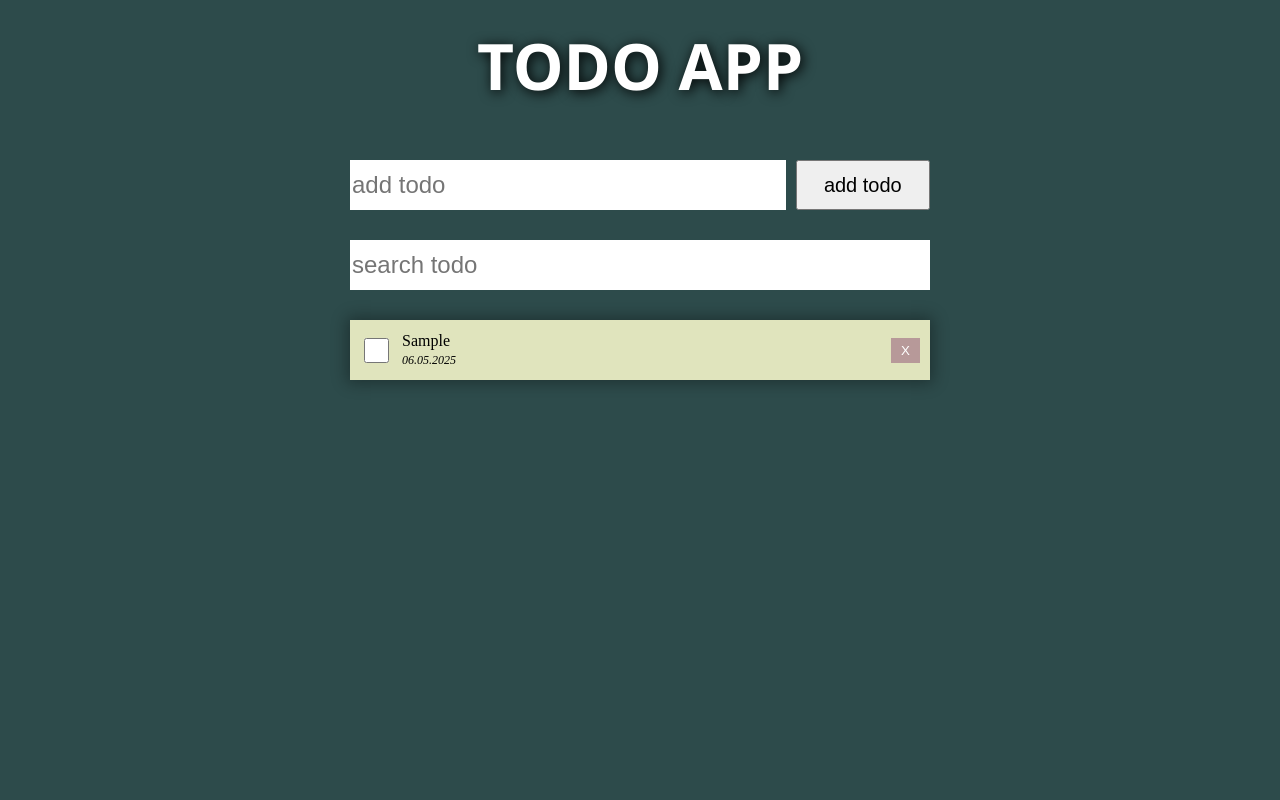
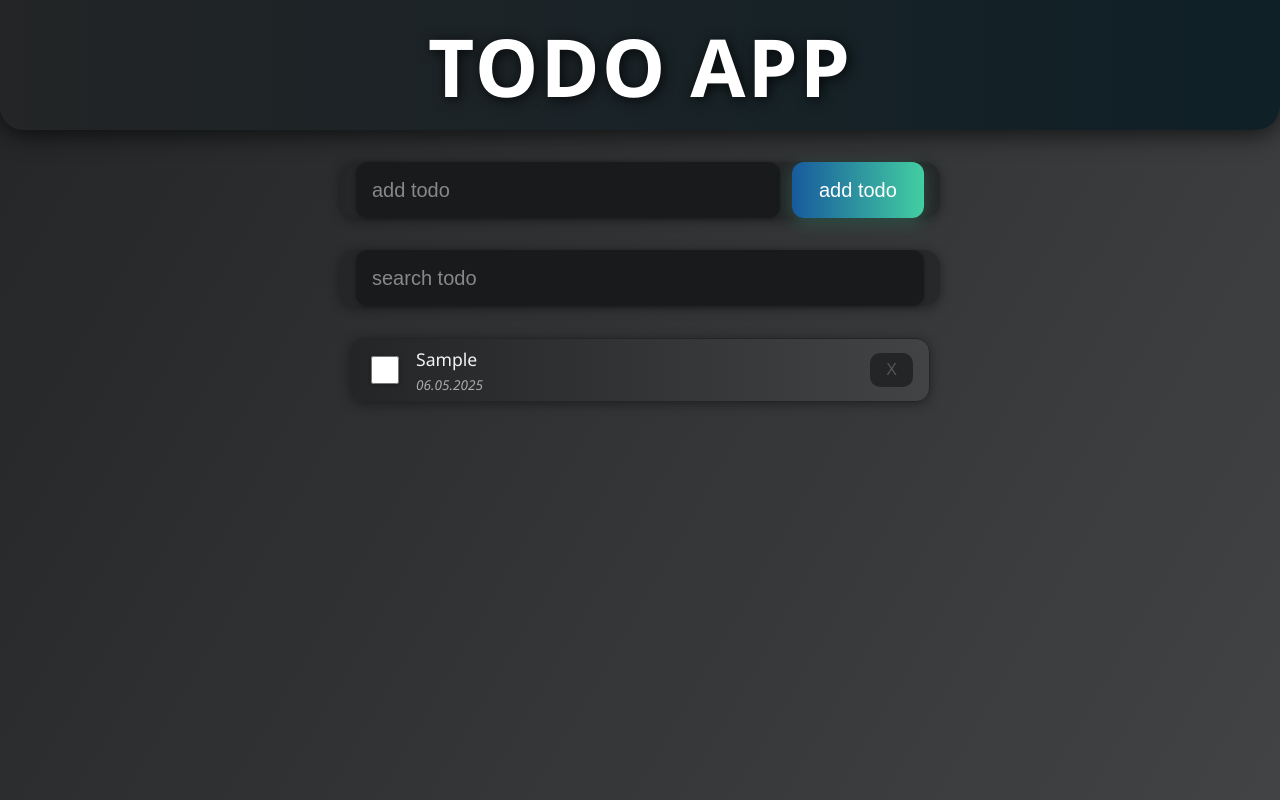
Before and after one commit to Andival-Sei/todo-programm, a website built with Vite: page index.html in a window 1280 px wide. Both pictures are taken after typing "Sample" into the empty fields and a click on the button "add todo". Built offline with nearby package versions, Linux system fonts and the light colour scheme.

Commit message:
Обновлен README.md с новым названием проекта и добавлена ссылка на развернутое приложение. Изменены стили приложения TODO для улучшения визуального восприятия: добавлены анимации, градиенты и улучшены элементы управления задачами.

```diff
--- a/src/styles/styles.scss
+++ b/src/styles/styles.scss
@@ -1,132 +1,274 @@
 * {
   box-sizing: border-box;
+  transition: background 0.3s cubic-bezier(0.4, 0, 0.2, 1),
+    color 0.3s cubic-bezier(0.4, 0, 0.2, 1),
+    box-shadow 0.3s cubic-bezier(0.4, 0, 0.2, 1),
+    border 0.3s cubic-bezier(0.4, 0, 0.2, 1),
+    transform 0.2s cubic-bezier(0.4, 0, 0.2, 1);
 }
 
-p,
-body {
+body,
+p {
   margin: 0;
 }
 
 body {
-  background-color: #2d4b4b;
+  background: linear-gradient(120deg, #232526 0%, #414345 100%);
+  font-family: "Segoe UI", Tahoma, Geneva, Verdana, sans-serif;
+  color: #f3f3f3;
+  min-block-size: 100vh;
 }
 
 .header {
   inline-size: 100%;
   block-size: 130px;
+  background: linear-gradient(90deg, #232526 0%, #0f2027 100%);
   color: #fff;
-  font-family: "Segoe UI", Tahoma, Geneva, Verdana, sans-serif;
   display: flex;
   justify-content: center;
   align-items: center;
-  font-size: 32px;
+  font-size: 2.5rem;
+  box-shadow: 0 4px 24px 0 #000a;
+  border-radius: 0 0 24px 24px;
+  margin-block-end: 24px;
 
   h1 {
-    text-shadow: 2px 2px 13px #000;
+    text-shadow: 2px 2px 13px #000c;
     user-select: none;
+    letter-spacing: 2px;
   }
 }
 
 .add-input-container {
   inline-size: 100%;
   max-inline-size: 600px;
-  block-size: 50px;
-  margin: 30px auto;
-  padding: 0 10px;
+  block-size: 56px;
+  margin: 32px auto;
+  padding-inline: 16px;
   display: flex;
   justify-content: flex-start;
   align-items: stretch;
-  gap: 10px;
+  gap: 12px;
+  background: #232526cc;
+  border-radius: 16px;
+  box-shadow: 0 2px 12px 0 #0006;
+  backdrop-filter: blur(2px);
 
   .add-todo-btn {
-    font-size: 20px;
+    font-size: 1.25rem;
     flex-grow: 1;
     user-select: none;
+    background: linear-gradient(90deg, #43cea2 0%, #185a9d 100%);
+    color: #fff;
+    border: none;
+    border-radius: 12px;
+    cursor: pointer;
+    transition: background 0.2s, box-shadow 0.2s;
+    box-shadow: 0 2px 8px 0 #185a9d44;
+    &:hover,
+    &:focus {
+      background: linear-gradient(90deg, #185a9d 0%, #43cea2 100%);
+      box-shadow: 0 4px 16px 0 #43cea244;
+      outline: none;
+    }
   }
 }
 
 .search-input-container {
   inline-size: 100%;
   max-inline-size: 600px;
-  block-size: 50px;
-  margin: 0 auto 30px;
-  padding: 0 10px;
+  block-size: 56px;
+  margin: 0 auto 32px;
+  padding-inline: 16px;
   display: flex;
   justify-content: flex-start;
   align-items: stretch;
-  gap: 10px;
+  gap: 12px;
+  background: #232526cc;
+  border-radius: 16px;
+  box-shadow: 0 2px 12px 0 #0006;
+  backdrop-filter: blur(2px);
 }
 
 .add-todo-input,
 .search-todo-input {
   border: none;
-  font-size: 24px;
+  font-size: 1.25rem;
   flex-grow: 3;
+  border-radius: 12px;
+  padding-inline: 16px;
+  background: #181a1b;
+  color: #f3f3f3;
+  transition: box-shadow 0.2s, background 0.2s, color 0.2s;
+  box-shadow: 0 1px 4px 0 #0004;
+  &:focus {
+    background: #232526;
+    color: #fff;
+    box-shadow: 0 2px 8px 0 #43cea244;
+    outline: none;
+  }
+  &::placeholder {
+    color: #888;
+    opacity: 1;
+    transition: color 0.3s;
+  }
+  &:focus::placeholder {
+    color: #43cea2;
+  }
+  &:focus-visible {
+    box-shadow: 0 0 0 4px #43cea288, 0 2px 8px 0 #43cea244;
+  }
 }
 
 .todo-list-container {
   inline-size: 100%;
   max-inline-size: 580px;
-  margin: 0 auto 30px;
+  margin: 0 auto 32px;
   display: flex;
   flex-direction: column;
   justify-content: flex-start;
   align-items: stretch;
-  gap: 15px;
+  gap: 18px;
+}
 
-  .todo {
-    block-size: 60px;
-    padding: 0 10px;
+.todo-list-container .todo {
+  block-size: 64px;
+  padding-inline: 16px;
   display: flex;
   justify-content: flex-start;
   align-items: center;
-    gap: 10px;
-    background-color: #e0e4bd;
-    box-shadow: 0 0 15px 3px #00000055;
+  gap: 14px;
+  background: linear-gradient(90deg, #232526 0%, #414345 100%);
+  box-shadow: 0 2px 12px 0 #0006;
+  border-radius: 14px;
+  position: relative;
+  transition: background 0.2s, box-shadow 0.2s;
+  border: 1px solid #232526;
+  &:hover {
+    background: linear-gradient(90deg, #414345 0%, #232526 100%);
+    box-shadow: 0 4px 24px 0 #43cea244;
+  }
+  opacity: 0;
+  transform: translateY(24px) scale(0.98);
+  animation: fadeInUp 0.5s cubic-bezier(0.4, 0, 0.2, 1) forwards;
 }
 
-  .todo-checkbox {
-    inline-size: 25px;
-    block-size: 25px;
-    accent-color: #3db86a;
+.todo-list-container .todo-checkbox {
+  inline-size: 28px;
+  block-size: 28px;
+  accent-color: #43cea2;
+  border-radius: 8px;
+  box-shadow: 0 1px 4px 0 #0004;
+  background: #181a1b;
+  transition: accent-color 0.3s, box-shadow 0.3s, transform 0.2s;
+  &:hover {
+    transform: scale(1.12);
+    box-shadow: 0 0 8px 0 #43cea288;
+  }
 }
 
-  .todo-info {
+.todo-list-container .todo-info {
   flex-grow: 1;
   display: flex;
   flex-direction: column;
   justify-content: flex-start;
   align-items: flex-start;
   margin: 0;
+  gap: 2px;
 
   .todo-text {
-      margin: 0 0 3px 0;
+    margin: 0 0 2px 0;
+    font-size: 1.1rem;
+    font-weight: 500;
+    color: #f3f3f3;
+    transition: color 0.2s;
   }
 
   .todo-creation-date {
-      font-size: 12px;
+    font-size: 0.85rem;
     font-style: italic;
+    color: #aaa;
   }
 }
 
-  .remove-todo-btn {
-    background-color: #b5a2a2;
+.todo-list-container .remove-todo-btn {
+  background: linear-gradient(90deg, #ff5858 0%, #f09819 100%);
   border: none;
   color: #fff;
-    padding: 5px 10px;
-    background-color: #b83d3d;
+  padding-block: 8px;
+  padding-inline: 16px;
+  border-radius: 10px;
   cursor: pointer;
+  font-size: 1rem;
+  font-weight: 500;
+  box-shadow: 0 1px 4px 0 #f0981911;
+  transition: background 0.2s, box-shadow 0.2s;
+  &:hover,
+  &:focus {
+    background: linear-gradient(90deg, #f09819 0%, #ff5858 100%);
+    box-shadow: 0 2px 8px 0 #f0981933;
+    outline: none;
+  }
   &:disabled {
-      background-color: #b79999;
+    background: #232526;
+    color: #555;
     cursor: not-allowed;
+    box-shadow: none;
+  }
+  position: relative;
+  overflow: hidden;
+  &:active {
+    transform: scale(0.96);
+    box-shadow: 0 0 24px 0 #43cea288;
+  }
+  &:focus-visible {
+    box-shadow: 0 0 0 4px #43cea288, 0 2px 8px 0 #43cea244;
   }
 }
 
-  .todo:has(.todo-checkbox:checked) {
-    background-color: #6acb8e;
+.todo-list-container .remove-todo-btn::after {
+  content: "";
+  position: absolute;
+  inset-inline-start: 50%;
+  inset-block-start: 50%;
+  inline-size: 0;
+  block-size: 0;
+  background: rgba(255, 255, 255, 0.18);
+  border-radius: 50%;
+  transform: translate(-50%, -50%);
+  pointer-events: none;
+  transition: none;
+}
+.todo-list-container .remove-todo-btn:active::after {
+  inline-size: 200px;
+  block-size: 200px;
+  transition: inline-size 0.4s cubic-bezier(0.4, 0, 0.2, 1),
+    block-size 0.4s cubic-bezier(0.4, 0, 0.2, 1);
 }
 
-  .todo-checkbox:checked ~ .todo-info {
+.todo-list-container .todo:has(.todo-checkbox:checked) {
+  background: linear-gradient(90deg, #185a9d 0%, #43cea2 100%);
+  box-shadow: 0 4px 24px 0 #43cea244;
+  box-shadow: 0 8px 32px 0 #43cea288, 0 2px 12px 0 #0008;
+  transition: background 0.4s, box-shadow 0.4s;
+}
+
+.todo-list-container .todo-checkbox:checked ~ .todo-info {
+  .todo-text {
     text-decoration: line-through;
+    color: #aaa;
   }
 }
+
+.todo-list-container .todo:hover {
+  transform: scale(1.025);
+  box-shadow: 0 8px 32px 0 #43cea244, 0 2px 12px 0 #0008;
+  z-index: 1;
+}
+
+@keyframes fadeInUp {
+  to {
+    opacity: 1;
+    transform: translateY(0) scale(1);
+  }
+}
```
Also changed, not shown: README.md. Lines whose indentation alone changed are shown as unchanged.
